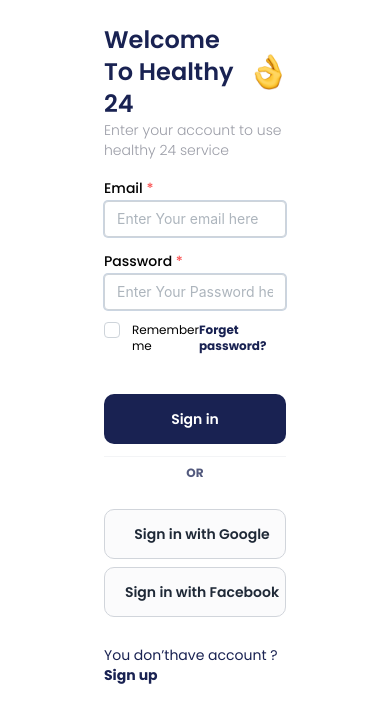
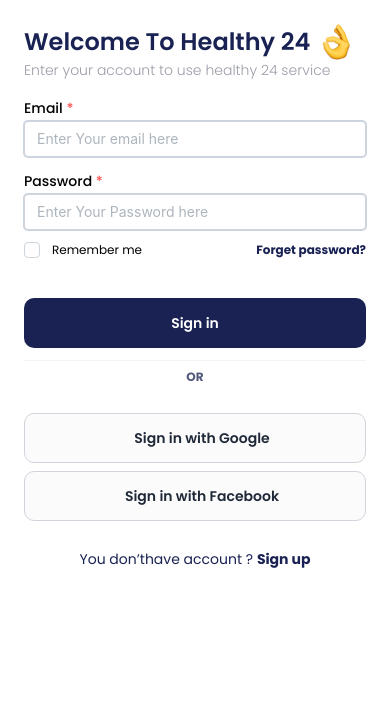
Before and after one commit to aboumegouass/healthy-24, a React (Vite) app: page /login in a window 390 px wide. Shown: the top 722 px of the page. Built offline with nearby package versions, Linux system fonts and the light colour scheme; some icons are missing.

Commit message:
Fixed responsive

```diff
--- a/src/components/Message/MessageDetailsFooter.tsx
+++ b/src/components/Message/MessageDetailsFooter.tsx
@@ -4,7 +4,7 @@
 
 function MessageDetailsFooter() {
     return (
-        <div className="flex sticky bottom-0 gap-3 border-t border-t-gray-200 p-4 items-center">
+        <div className="flex sticky bg-white bottom-0 gap-3 border-t border-t-gray-200 p-4 items-center">
             <div>
                 <ActionIcon className='text-[#1f274e]' size={'37px'} variant="transparent">
                     <Icon className='w-5 h-5' icon={"solar:document-text-linear"} />
--- a/src/pages/auth/register/index.tsx
+++ b/src/pages/auth/register/index.tsx
@@ -24,7 +24,7 @@
             </Helmet>
             <div className="flex max-sm:flex-col">
                 <div className="w-1/2 max-sm:w-full">
-                    <div className="p-6 mx-20">
+                    <div className="p-6 mx-20 max-sm:mx-0">
                         <div className="mb-4">
                             <h2 className="text-[#192252] text-2xl font-semibold flex items-center gap-2">{t("Sing up your account")} <img src="/log_hand2.png" className="w-9" /></h2>
                             <p className="text-[#9b9da7] text-sm font-light">{t("Let’s Enter your data to continue use healthy 24 services")}</p>
--- a/src/pages/login/index.tsx
+++ b/src/pages/login/index.tsx
@@ -23,7 +23,7 @@
             </Helmet>
             <div className="flex max-sm:flex-col">
                 <div className="w-1/2 max-sm:w-full">
-                    <div className="p-6 mx-20">
+                    <div className="p-6 mx-20 max-sm:mx-0">
                         <div className="mb-4">
                             <h2 className="text-[#192252] text-2xl font-semibold flex items-center gap-2">{t("Welcome To Healthy 24")} <img src="/log_hand.png" className="w-9" /></h2>
                             <p className="text-[#9b9da7] text-sm font-light">{t("Enter your account to use healthy 24 service")}</p>
```
